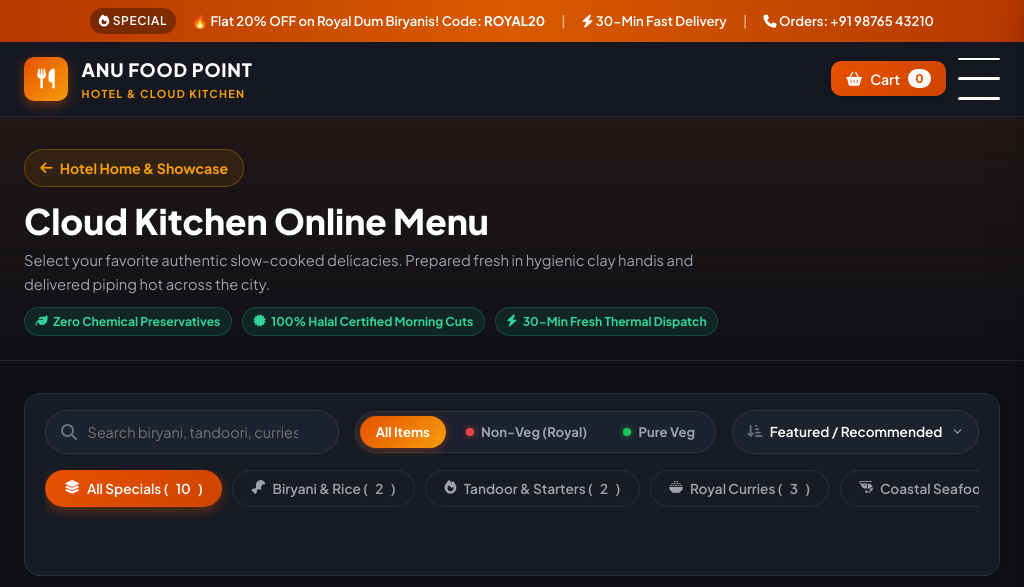
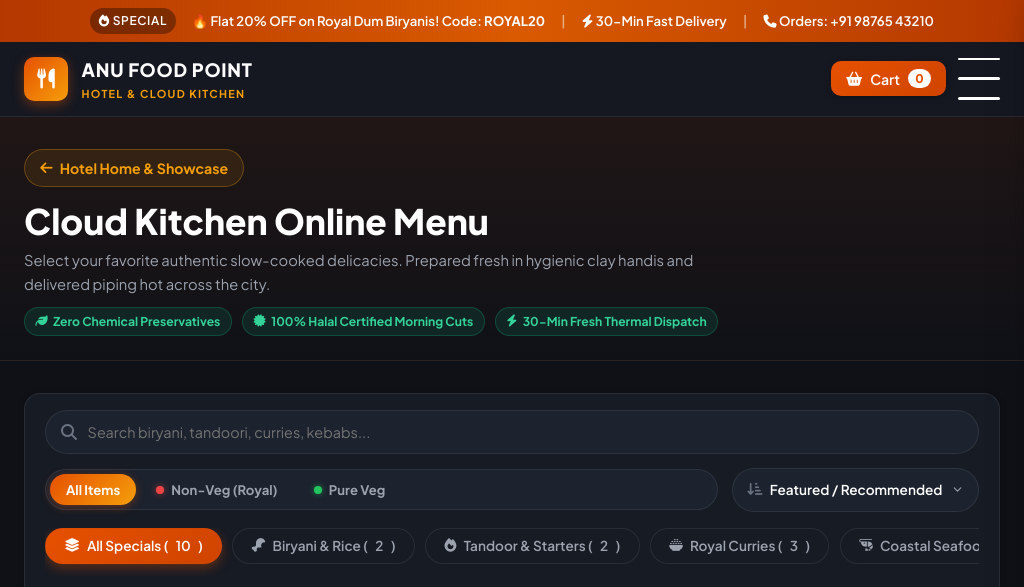
Before and after one commit to its-pixelx/anu-food-point, a plain HTML site: page store.html in a window 1024 px wide. Shown: the top 587 px of the page. Drawn offline with Linux system fonts and the light colour scheme; a web font is replaced by a local one.

Commit message:
De-congest tablet search controls and refine responsive layout

```diff
--- a/css/responsive.css
+++ b/css/responsive.css
@@ -29,6 +29,25 @@
   .btn-cart {
     padding: 0.5rem 0.95rem;
     font-size: 0.88rem;
+  }
+
+  /* Tablet Controls Bar - De-congested 2-Row Layout */
+  .controls-top-row {
+    flex-wrap: wrap !important;
+    gap: 0.85rem !important;
+  }
+
+  .search-box {
+    flex: 1 1 100% !important;
+    min-width: 100% !important;
+  }
+
+  .dietary-filter-group, .dietary-tabs {
+    flex: 1 1 auto !important;
+  }
+
+  .sort-box {
+    flex: 0 0 auto !important;
   }
 
   /* Tablet Menu Grid - 2 Spacious Balanced Columns */
```
